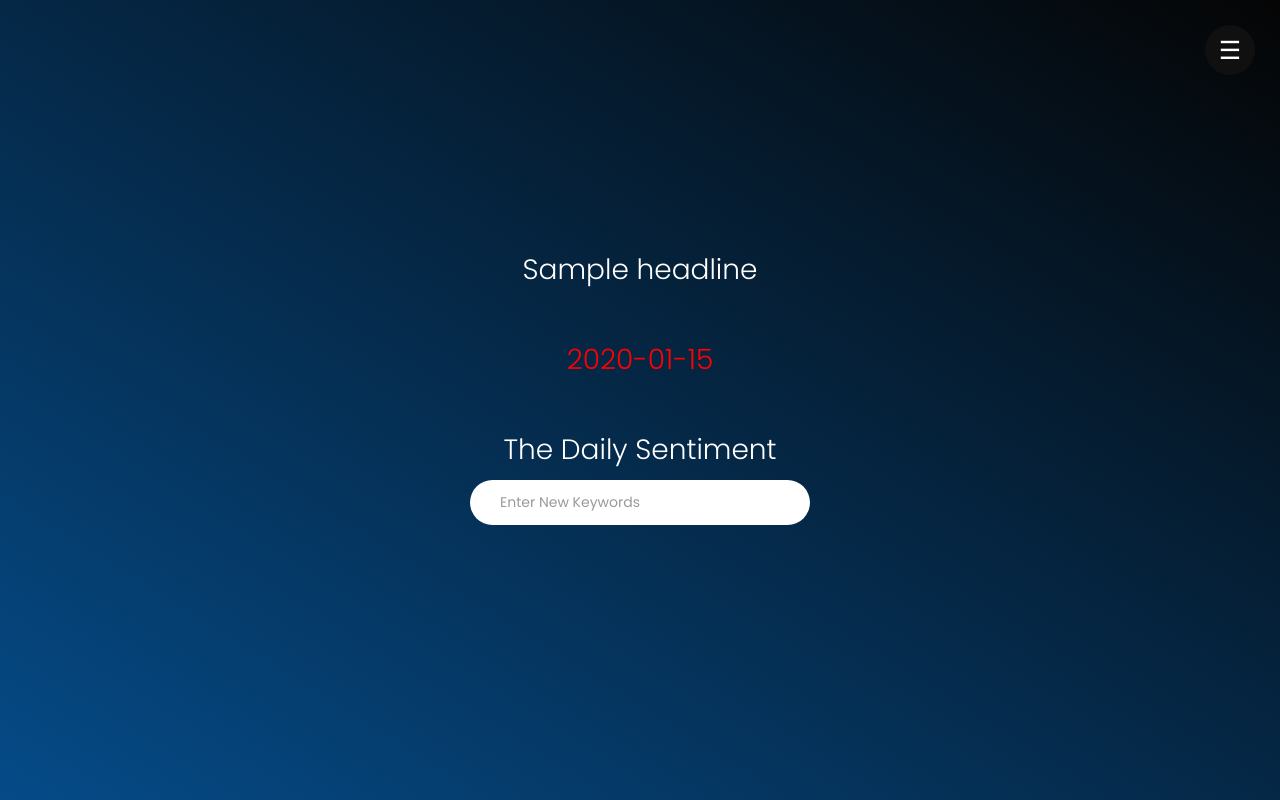
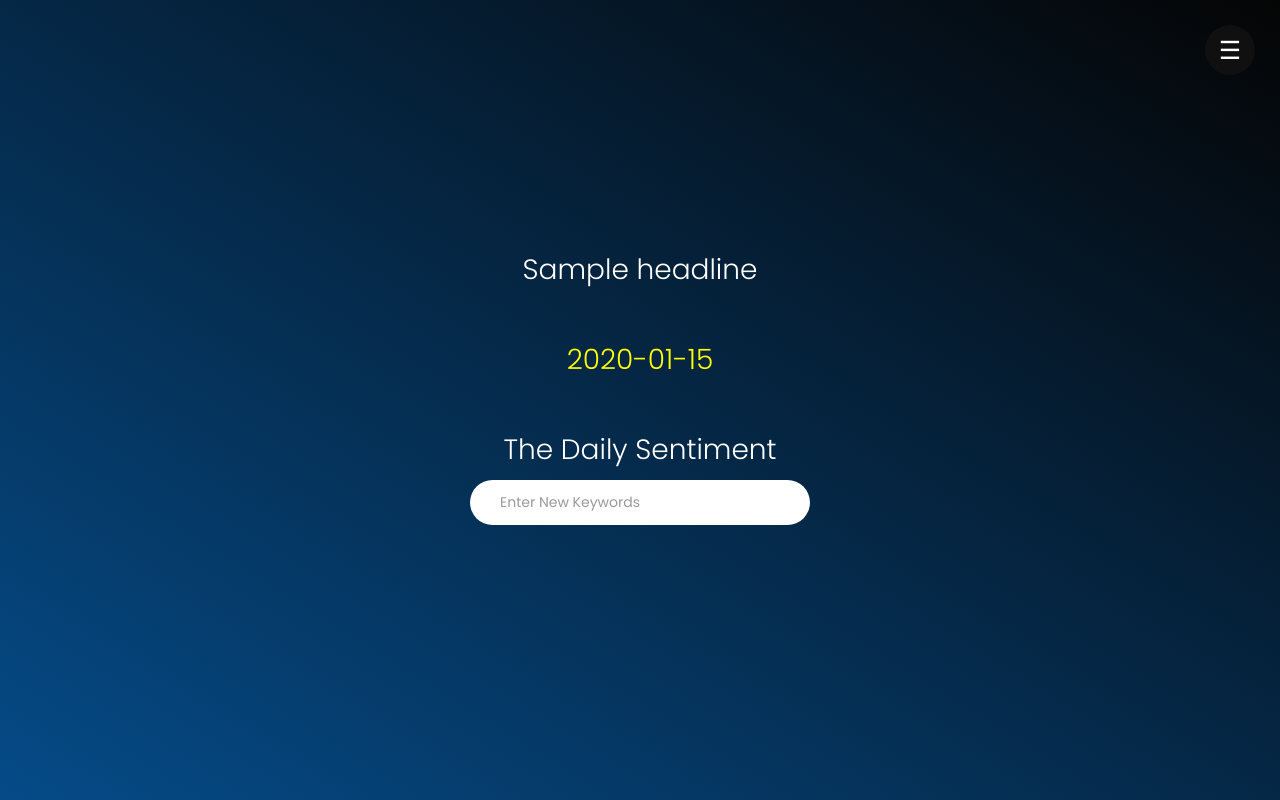
Before and after one commit to gakwong/DailySentiment, a Flask app: template PoemNews/templates/index.html in a window 1280 px wide. Run offline with Flask 2, Linux system fonts and the light colour scheme; the template is opened without the code that fills it: most values are stand-ins (such as "Sample title", 1, 10 or a date in 2020); some libraries are stand-ins or nearby versions.

Commit message:
base alt-branch

```diff
--- a/PoemNews/templates/index.html
+++ b/PoemNews/templates/index.html
@@ -116,11 +116,15 @@ https://templatemo.com/tm-521-get-ready
                          <div class="home-info">
                            <a href="{{link}}"><h1>{{headline}}</h1></a>
                            <br>
-                           {% if sentiment >= 0 %}
-                             <h1 style="color: green"> {{sentiment}} </h1>
-                            {% else %}
-                              <h1 style="color: red"> {{sentiment}} </h1>
-                            {% endif %}
+                           <div class="container2">
+                             {% if sentiment > 0 %}
+                               <h1 title="Subreddit's average emotional tone: Positive" style="color: green"> {{sentiment}} </h1>
+                              {% elif sentiment < 0 %}
+                                <h1 title="Subreddit's average emotional tone: Negative" style="color: red"> {{sentiment}} </h1>
+                              {%else%}
+                              <h1 title="Subreddit's average emotional value: Neutral" style="color:yellow"> {{sentiment}} </h1>
+                              {% endif %}
+                            </div>
                            <br>
                               <h1> The Daily Sentiment </h1>
                               <div class="subscribe-form">
```
Also changed, not shown: reddit_data.json (deleted, +0 -1 lines), 1 other file.
